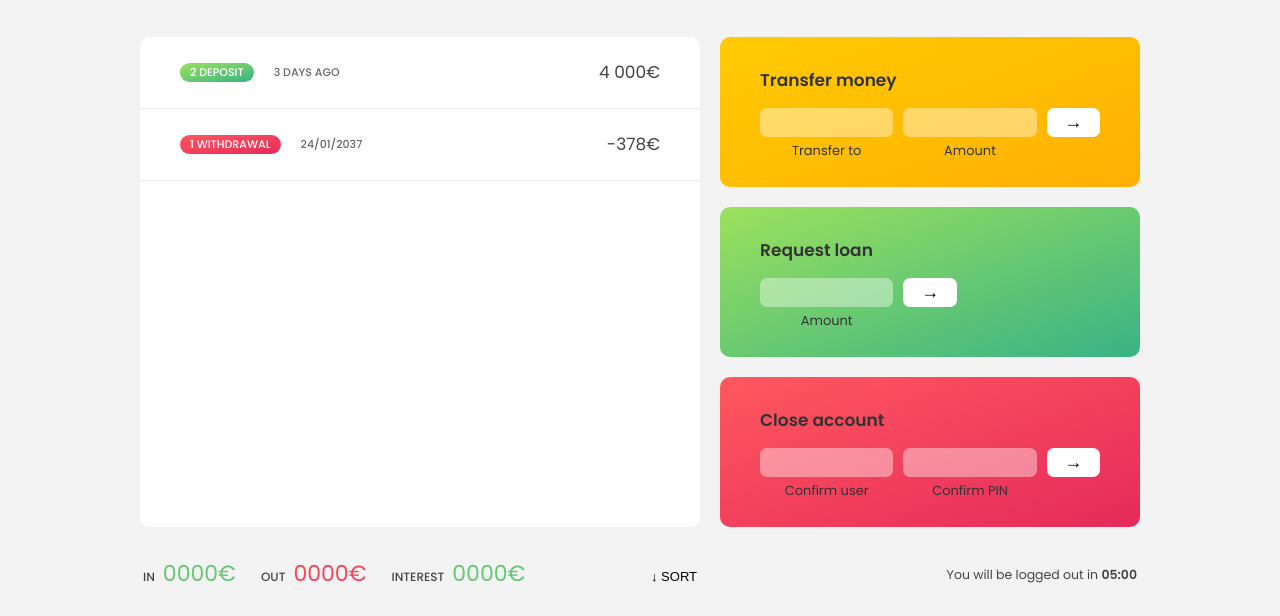
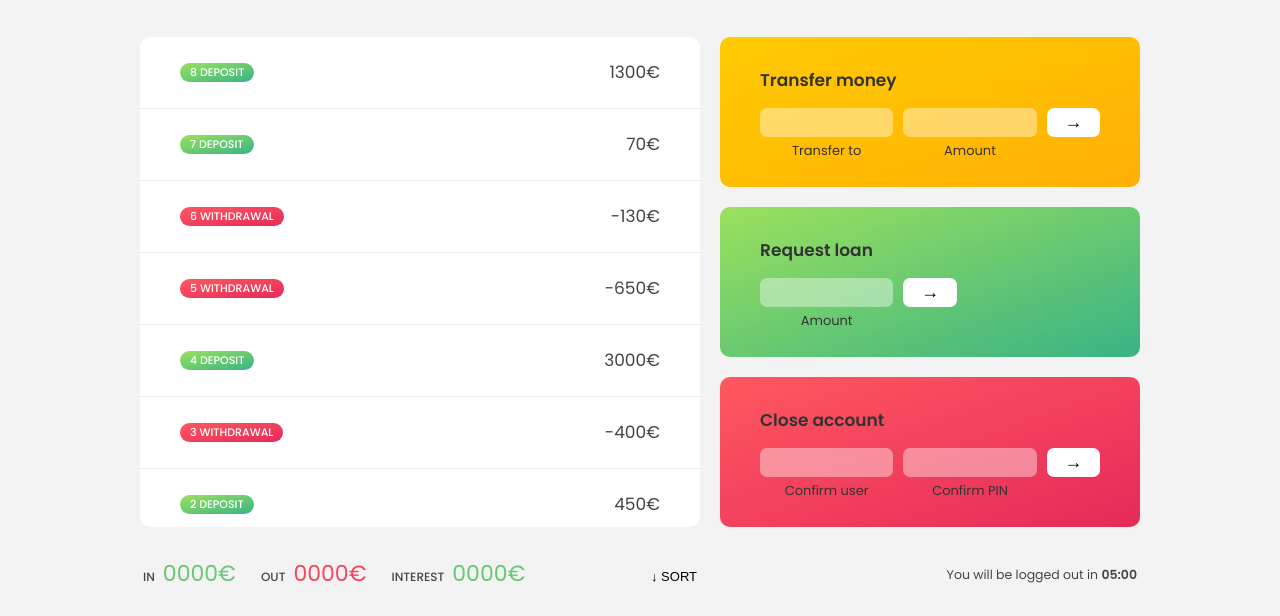
Before and after one commit to dmytro-selikhov/theCJSC2023, a plain HTML site: page 11-Arrays-Bankist/starter/index.html in a window 1280 px wide. Shown: the part 184-800 px from the top of the page. Drawn offline with Linux system fonts and the light colour scheme.

Commit message:
Coding Challenge #1

```diff
--- a/11-Arrays-Bankist/starter/script.js
+++ b/11-Arrays-Bankist/starter/script.js
@@ -60,6 +60,31 @@ const inputTransferAmount = document.querySelector('.form__input--amount');
 const inputLoanAmount = document.querySelector('.form__input--loan-amount');
 const inputCloseUsername = document.querySelector('.form__input--user');
 const inputClosePin = document.querySelector('.form__input--pin');
+
+
+
+const displayMovements = function (movements) {
+  containerMovements.innerHTML = '';
+  //.textContent = 0
+
+  movements.forEach(function (mov, i) {
+    const type = mov > 0 ? 'deposit' : 'withdrawal'
+
+    const html = `
+    <div class="movements__row">
+      <div class="movements__type movements__type--${type}">${i + 1} ${type}</div>
+      <div class="movements__value">${mov}€</div>
+    </div>
+`;
+    containerMovements.insertAdjacentHTML('afterbegin', html); // Добавляем после єлемента
+
+  });
+};
+
+displayMovements(account1.movements)
+
+// console.log(containerMovements.innerHTML);
+
 
 /////////////////////////////////////////////////
 /////////////////////////////////////////////////
--- a/notes.js
+++ b/notes.js
@@ -1152,4 +1152,4 @@ console.log(z === window.z);
 // lesson 145 forEach With Maps and Sets
 // lesson 146 PROJECT: "Bankist" App
 // lesson 147 Creating DOM Elements
-// test text
+// lesson 148 Coding Challenge #1
```
Also changed, not shown: 11-Arrays-Bankist/starter/index.html (+7 -20 lines), codingChallenges.js (+19 -0 lines).
